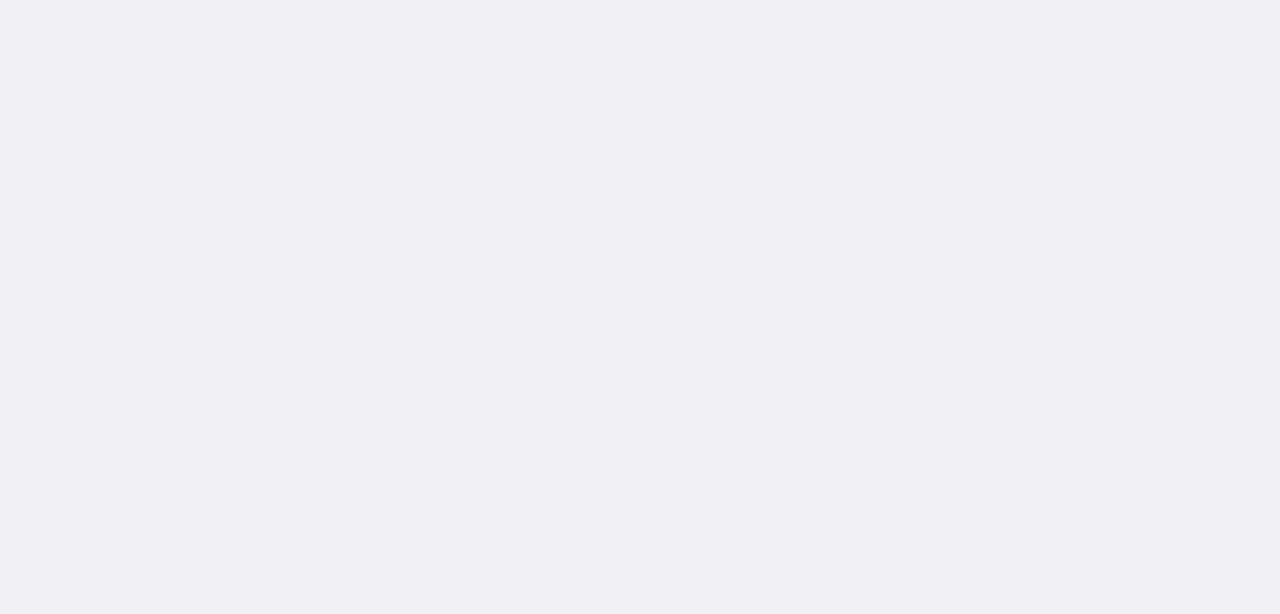
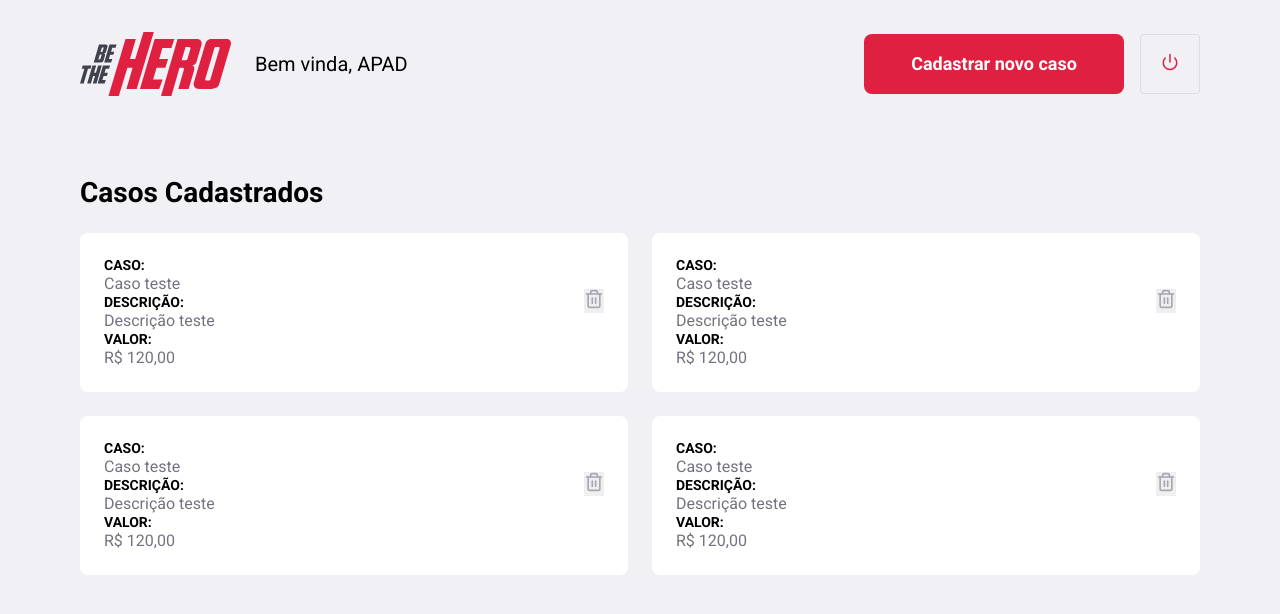
Before and after one commit to vyamashiro/SemanaOmnistack-11, a React (Create React App) app in the folder frontend/: page /profile in a window 1280 px wide. Shown: the top 614 px of the page. Built offline with nearby package versions, Linux system fonts and the light colour scheme; the HTML template or start-up script is replaced by a standard one.

Commit message:
aula 3 pagina de profile

```diff
--- a/frontend/src/pages/Logon/styles.css
+++ b/frontend/src/pages/Logon/styles.css
@@ -6,7 +6,7 @@
 
     display: flex;
     align-items: center;
-    justify-content: center;
+    justify-content: space-between;
 }
 
 .logon-container section.form {
--- /dev/null
+++ b/frontend/src/pages/Profile/index.js
@@ -0,0 +1,84 @@
+import React from 'react';
+import { Link } from 'react-router-dom';
+import { FiPower, FiTrash2 } from 'react-icons/fi';
+
+import './stylus.css'
+
+import logoImg from '../../assets/logo.svg';
+
+export default function Profile() {
+    return (
+        <div className="profile-container">
+            <header>
+                <img src={logoImg} alt="Be the Hero" />
+                <span>Bem vinda, APAD</span>
+
+                <Link className="button" to="/incident/new">Cadastrar novo caso</ Link>
+                <button type="button">
+                    <FiPower size={18} color="#E02041" />
+                </button>
+            </header>
+
+            <h1>Casos Cadastrados</h1>
+
+            <ul>
+                <li>
+                    <strong>CASO:</strong>
+                    <p>Caso teste</p>
+
+                    <strong>DESCRIÇÃO:</strong>
+                    <p>Descrição teste</p>
+
+                    <strong>VALOR:</strong>
+                    <p>R$ 120,00</p>
+
+                    <button type="button">
+                        <FiTrash2 size={20} color="#a8a8b3" />
+                    </button>
+                </li>
+                <li>
+                    <strong>CASO:</strong>
+                    <p>Caso teste</p>
+
+                    <strong>DESCRIÇÃO:</strong>
+                    <p>Descrição teste</p>
+
+                    <strong>VALOR:</strong>
+                    <p>R$ 120,00</p>
+
+                    <button type="button">
+                        <FiTrash2 size={20} color="#a8a8b3" />
+                    </button>
+                </li>
+                <li>
+                    <strong>CASO:</strong>
+                    <p>Caso teste</p>
+
+                    <strong>DESCRIÇÃO:</strong>
+                    <p>Descrição teste</p>
+
+                    <strong>VALOR:</strong>
+                    <p>R$ 120,00</p>
+
+                    <button type="button">
+                        <FiTrash2 size={20} color="#a8a8b3" />
+                    </button>
+                </li>
+                <li>
+                    <strong>CASO:</strong>
+                    <p>Caso teste</p>
+
+                    <strong>DESCRIÇÃO:</strong>
+                    <p>Descrição teste</p>
+
+                    <strong>VALOR:</strong>
+                    <p>R$ 120,00</p>
+
+                    <button type="button">
+                        <FiTrash2 size={20} color="#a8a8b3" />
+                    </button>
+                </li>
+            </ul>
+        </div>
+    );
+};
--- /dev/null
+++ b/frontend/src/pages/Profile/stylus.css
@@ -0,0 +1,86 @@
+.profile-container {
+    width: 100%;
+    max-width: 1180px;
+    padding: 0 30px;
+    margin: 32px auto;
+}
+
+.profile-container header {
+    display: flex;
+    align-items: center;
+}
+
+.profile-container header span {
+    font-size: 20px;
+    margin-left: 24px;
+}
+
+.profile-container header img {
+    height: 64px;
+}
+
+.profile-container header a {
+    width: 260px;
+    margin-left: auto;
+    margin-top: 0;
+}
+
+.profile-container header button {
+    height: 60px;
+    width: 60px;
+    border-radius: 4px;
+    border: 1px solid #dcdce6;
+    background: transparent;
+    margin-left: 16px;
+    transition: border-color 0.2s;
+}
+
+.profile-container header button:hover {
+    border-color: #999;
+}
+
+.profile-container h1 {
+    margin-top: 80px;
+    margin-bottom: 24px;
+}
+
+.profile-container ul {
+    display: grid;
+    grid-template-columns: repeat(2, 1fr);
+    grid-gap: 24px;
+    list-style: none;
+}
+
+.profile-container ul li {
+    background: #FFF;
+    padding: 24px;
+    border-radius: 8px;
+    position: relative;
+}
+
+.profile-container ul li button {
+    position: absolute;
+    right: 24px;
+    top: 24px;
+    border: 0px;
+}
+
+.profile-container ul li button:hover {
+    opacity: 0.8;
+}
+
+.profile-container ul li stron {
+    display: block;
+    margin-bottom: 16px;
+    color: #41414d;
+}
+
+.profile-container ul li p + button {
+    margin-top: 32px;
+}
+
+.profile-container ul li p {
+    color: #737380;
+    line-height: 21px;
+    font-size: 16px;
+}
--- a/frontend/src/routes.js
+++ b/frontend/src/routes.js
@@ -3,7 +3,7 @@
 
 import Logon from './pages/Logon';
 import Register from './pages/Register';
-
+import Profile from './pages/Profile';
 
 export default function Routes() {
     return (
@@ -11,6 +11,8 @@
             <Switch>
                 <Route path="/" exact={true} component={Logon} />
                 <Route path="/register" component={Register} />
+
+                <Route path="/profile" component={Profile} />
             </Switch>
         </BrowserRouter>
     );
```
